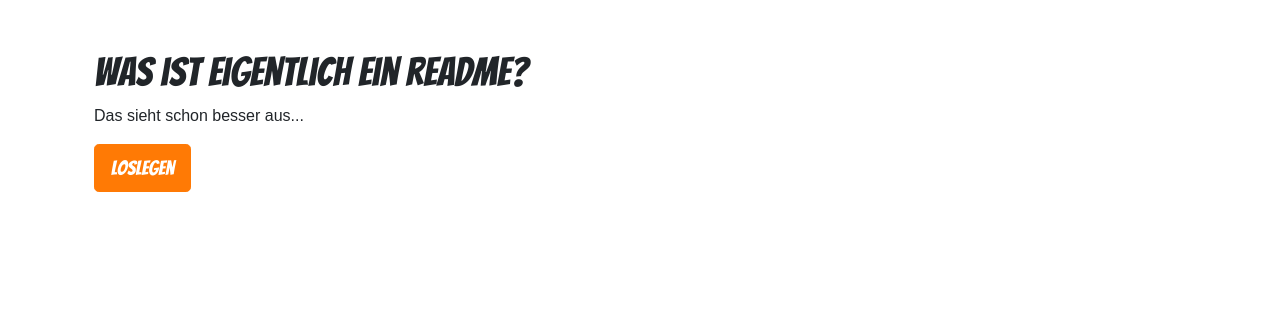
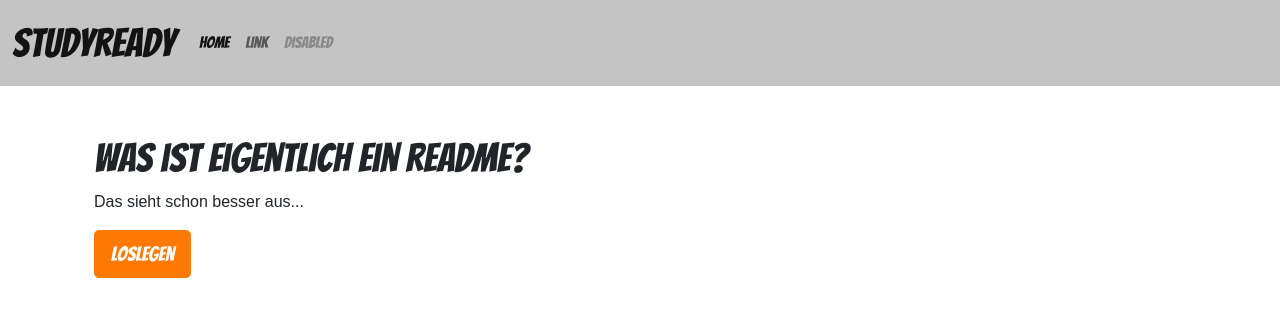
Before and after one commit to isabelvonah/readme, a plain HTML site: page index.html in a window 1280 px wide. Drawn offline with nearby package versions, Linux system fonts and the light colour scheme; a web font is replaced by a local one.

Commit message:
add navbar

```diff
--- a/css/style.css
+++ b/css/style.css
@@ -24,6 +24,11 @@ p {
 }
 
 .btn-primary:hover {
-    background-color: #fb8b29;
-    border-color: #fb8b29;
+    background-color: #FFA14E;
+    border-color: #FFA14E;
 }
+
+
+.navbar {
+    background-color: #c4c4c4;
+}
--- a/index.html
+++ b/index.html
@@ -13,6 +13,29 @@
     <link href="https://fonts.googleapis.com/css2?family=Bangers&family=Familjen+Grotesk:ital,wght@0,500;1,500&display=swap" rel="stylesheet">
 </head>
 <body>
+
+    <nav class="navbar navbar-expand-lg navbar-light">
+        <div class="container-fluid">
+          <a class="navbar-brand fs-1" href="#">studyready</a>
+          <button class="navbar-toggler" type="button" data-bs-toggle="collapse" data-bs-target="#navbarSupportedContent" aria-controls="navbarSupportedContent" aria-expanded="false" aria-label="Toggle navigation">
+            <span class="navbar-toggler-icon"></span>
+          </button>
+          <div class="collapse navbar-collapse ml-5" id="navbarSupportedContent">
+            <ul class="navbar-nav me-auto mb-2 mb-lg-0">
+              <li class="nav-item">
+                <a class="nav-link active" aria-current="page" href="#">Home</a>
+              </li>
+              <li class="nav-item">
+                <a class="nav-link" href="#">Link</a>
+              </li>
+              <li class="nav-item">
+                <a class="nav-link disabled" href="#" tabindex="-1" aria-disabled="true">Disabled</a>
+              </li>
+            </ul>
+          </div>
+        </div>
+      </nav>
+
     <div class="container mt-5">
         <div class="container">
             <div class="row">
```
